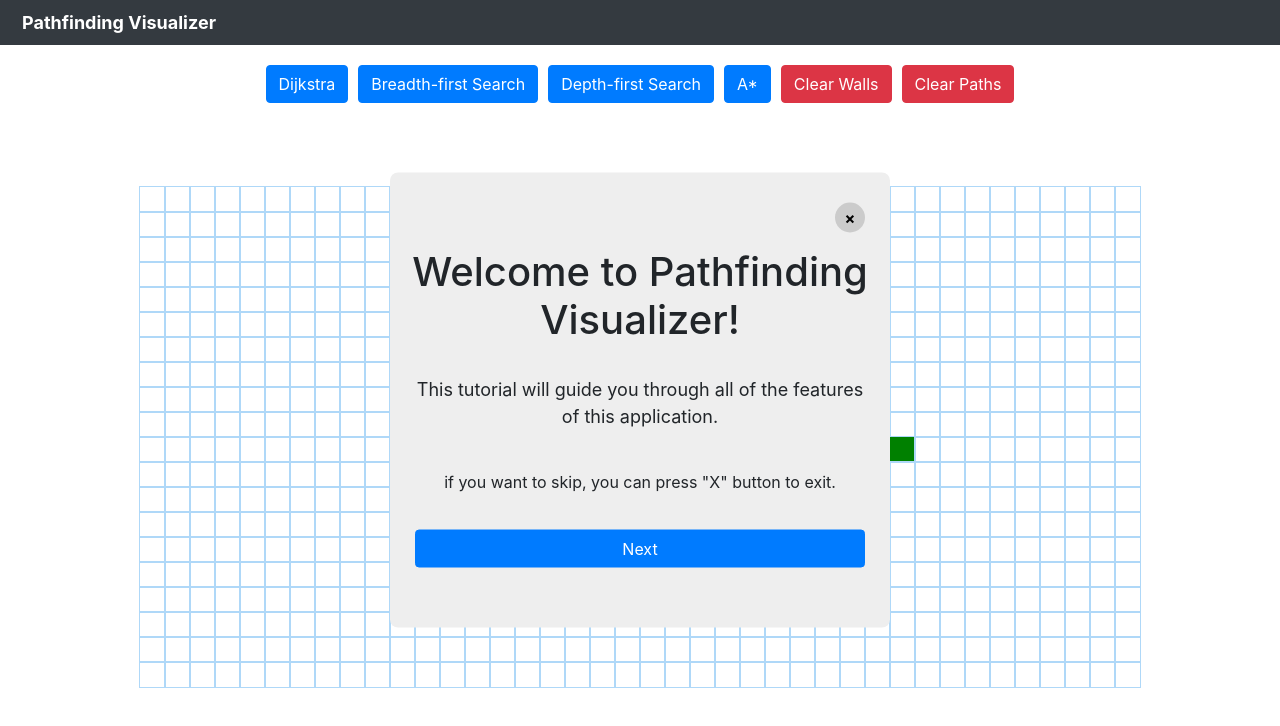
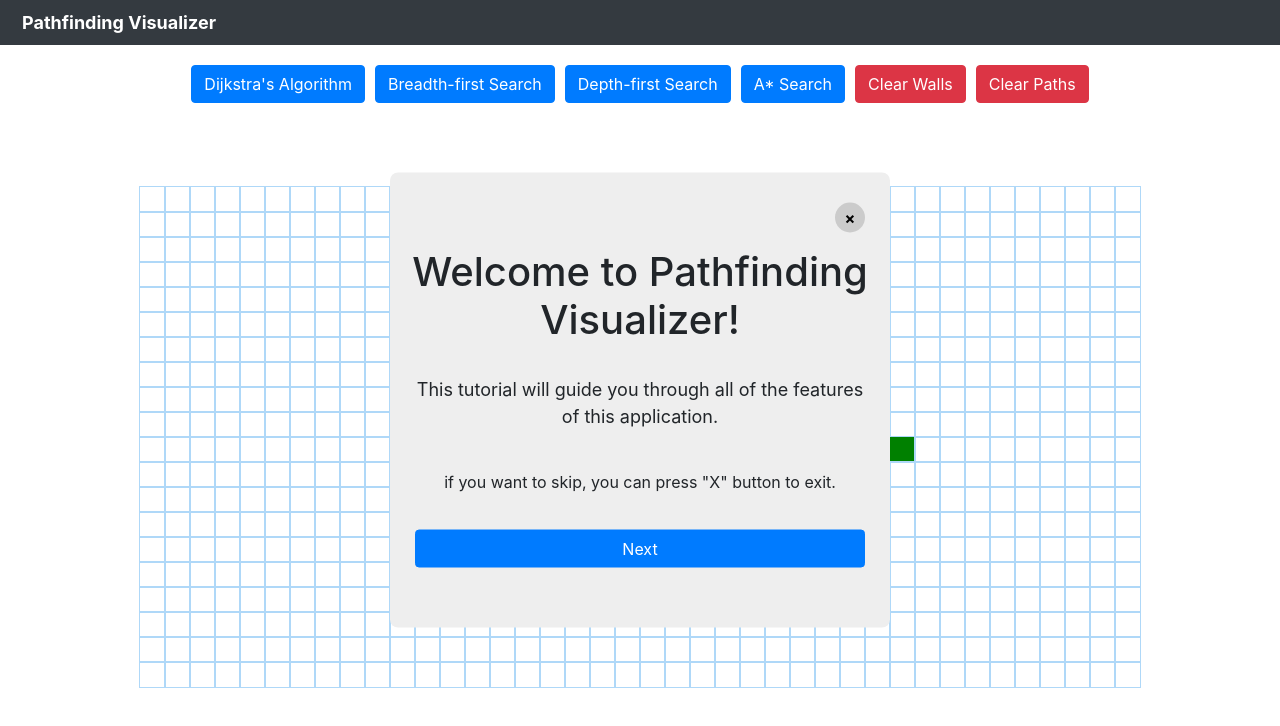
Before and after one commit to jonnylie98/Pathfinding-Visualizer, a React (Create React App) app: page / in a window 1280 px wide. Shown: the top 726 px of the page. Built offline with nearby package versions, Linux system fonts and the light colour scheme.

Commit message:
edit algorithms' name

```diff
--- a/src/PathfindingVisualizer/PathfindingVisualizer.jsx
+++ b/src/PathfindingVisualizer/PathfindingVisualizer.jsx
@@ -311,7 +311,7 @@ class PathfindingVisualizer extends Component {
           <div className="action">
             <Dialog modalIsOpen={this.state.modalIsOpen} onClose={() => this.setState({ modalIsOpen: false })}> loren ipsum </Dialog>
             <button className="btn btn-primary" onClick={() => { this.clearPaths(); this.visualizeAlgorithm('Dijkstra') }}>
-              Dijkstra
+              Dijkstra's Algorithm
         </button>
             <button className="btn btn-primary" onClick={() => { this.clearPaths(); this.visualizeAlgorithm('Breadth-first Search') }}>
               Breadth-first Search
@@ -320,7 +320,7 @@ class PathfindingVisualizer extends Component {
               Depth-first Search
         </button>
             <button className="btn btn-primary" onClick={() => { this.clearPaths(); this.visualizeAlgorithm('A*') }}>
-              A*
+              A* Search
         </button>
             <button className="btn btn-danger" onClick={() => this.clearWalls()}>Clear Walls</button>
             <button className="btn btn-danger" onClick={() => this.clearPaths()}>Clear Paths</button>
```
